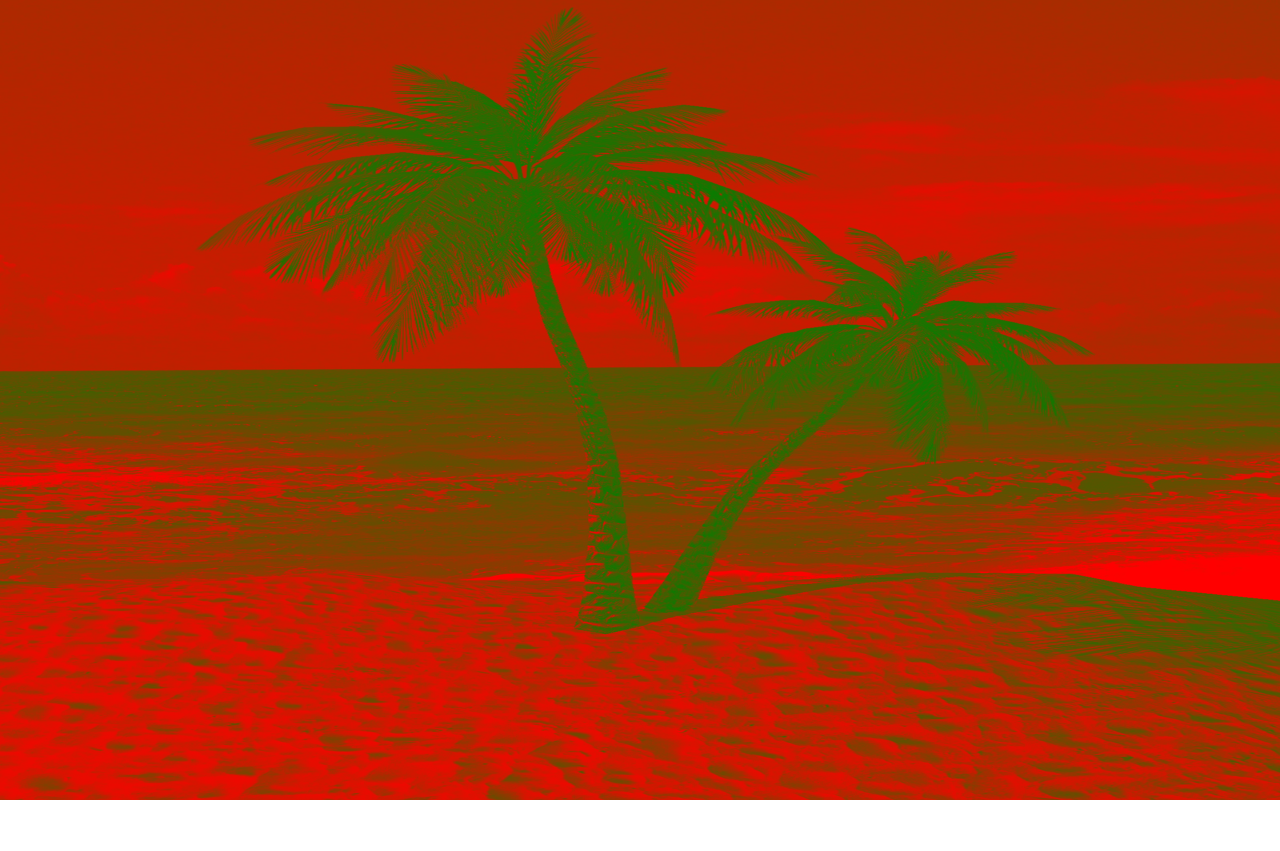
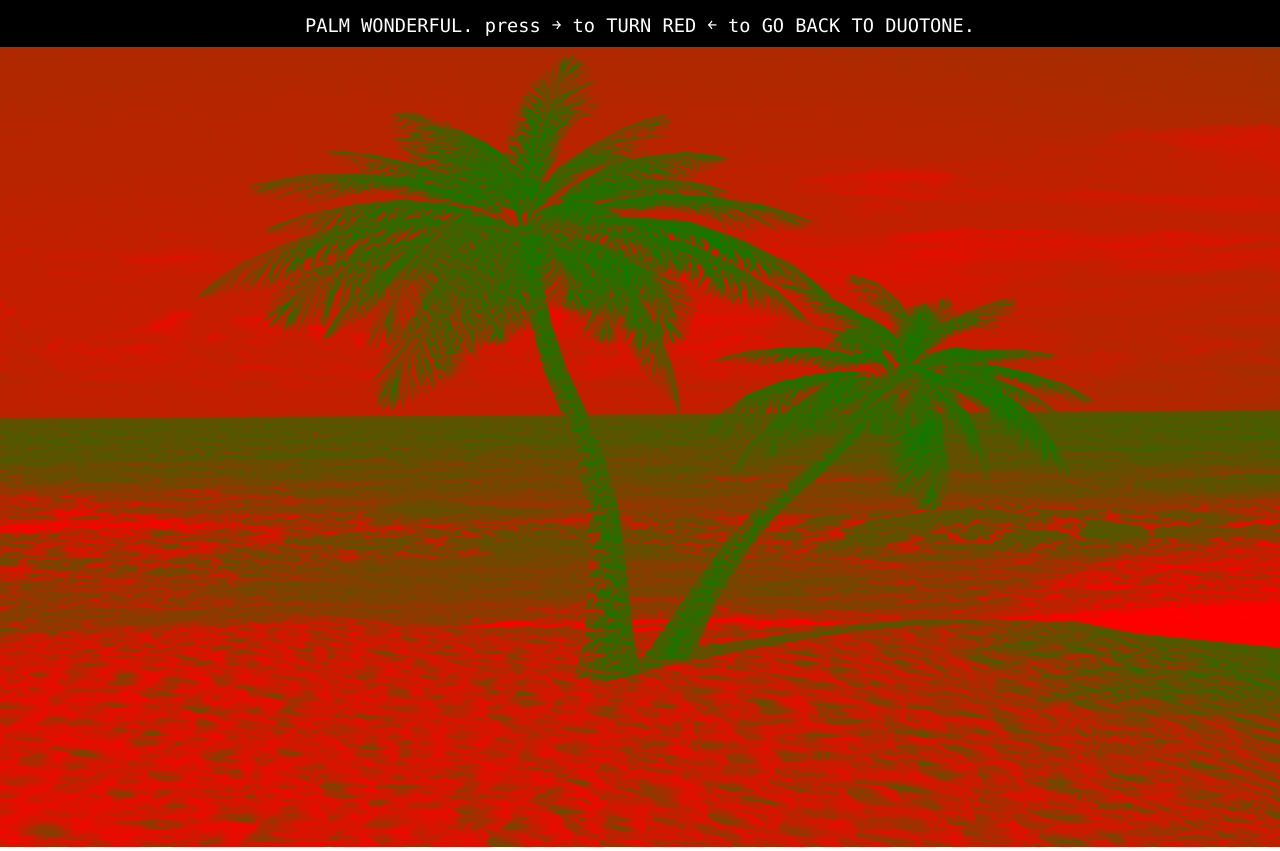
Before and after one commit to skwak/palm-wonderful, a website: page index.html in a window 1280 px wide. Before the commit the page ends 804 px from the top, so only its background shows below. Drawn offline with nearby package versions, Linux system fonts and the light colour scheme.

Commit message:
add instructions on page

```diff
--- a/assets/css/style.css
+++ b/assets/css/style.css
@@ -1,3 +1,18 @@
 #palm-img {
   display: none;
 }
+
+.instructions {
+  font: 14pt "Consolas", Helvetica, sans-serif;
+  color: #fff;
+  margin: 0;
+  padding: 10px;
+  text-align: center;
+}
+
+.black-band {
+  background-color: #000;
+  margin: 0;
+  padding: 0;
+  width: 100%;
+}
--- a/index.html
+++ b/index.html
@@ -9,6 +9,12 @@
   </head>
 
   <body>
+    <div class = 'black-band'>
+      <p class = 'instructions'>
+        PALM WONDERFUL. press &#65515; to TURN RED &#65513; to GO BACK TO DUOTONE.
+      </p>
+    </div>
+
     <img id='palm-img' src='assets/images/palmtree.jpg' aria-hidden='false' alt='the palm tree is representative of la and sunscreen'/>
     <canvas id='palm-canvas'></canvas>
 
```
